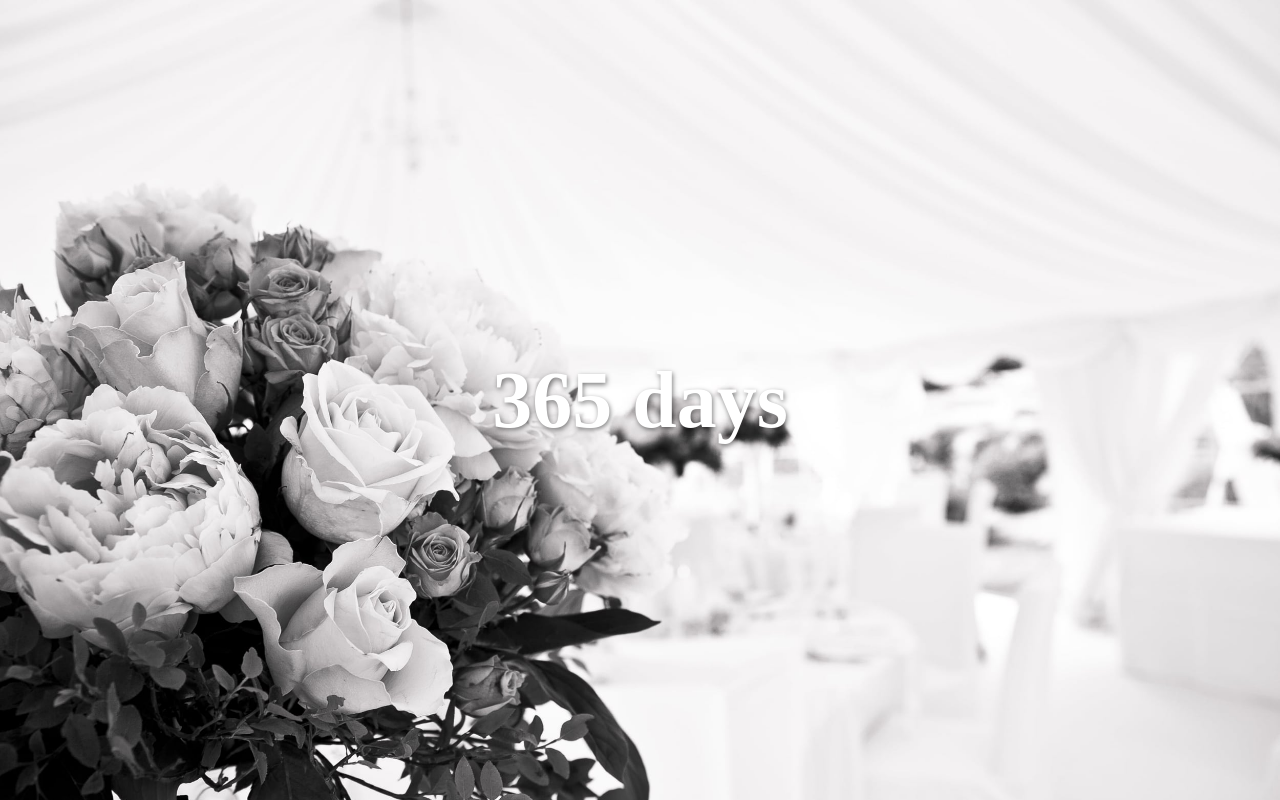
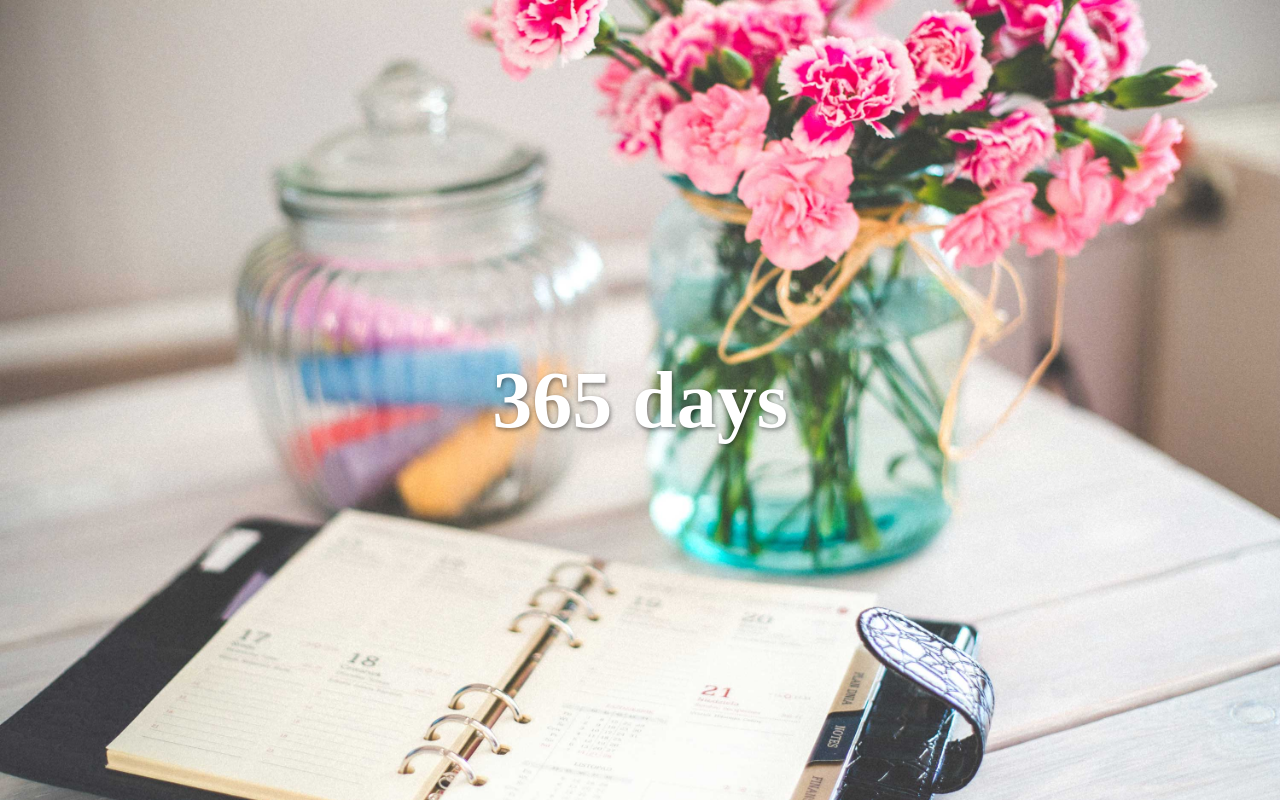
Before and after one commit to cyriac/cyriac.alreena.com, a Nuxt app: page / in a window 1280 px wide. Built offline with nearby package versions, Linux system fonts and the light colour scheme; a web font is replaced by a local one.

Commit message:
added engagement date

```diff
--- a/components/EventCard.vue
+++ b/components/EventCard.vue
@@ -67,7 +67,7 @@ const eventData = {
   engagement: {
     'title': "Engagement",
     'bg': '/img/Cheenavala_Fort-kochi.jpg',
-    'date': null,
+    'date': new Date('19 Aug 2018'),
     'location': 'Kochi'
   },
   wedding: {
--- a/pages/index.vue
+++ b/pages/index.vue
@@ -18,7 +18,7 @@ export default {
 
 <style scoped>
 .container {
-  background: url('/img/pexels-photo-273941.jpg') no-repeat;
+  background: url('/img/flowers-desk-office-vintage.jpg') no-repeat;
   background-size: 100% 100%;
   background-size: cover;
   min-height: 100vh;
```
Also changed, not shown: static/img/flowers-desk-office-vintage.jpg (added).
